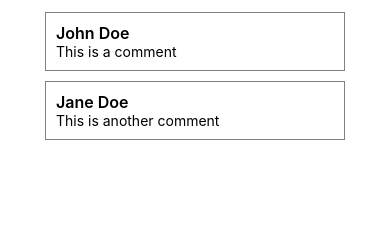
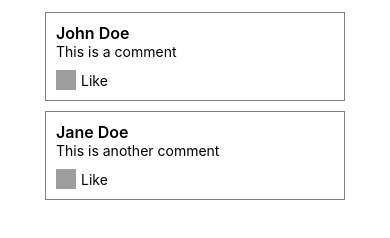
Before and after one commit to jngnandan/commentsApp_ReactNative, a React Native app: screen / in a window 390 px wide. Shown: the part 536-774 px from the top of the page. Built offline with nearby package versions, Linux system fonts and the light colour scheme; grey boxes are pictures that could not be loaded.

Commit message:
like function added

```diff
--- a/App.js
+++ b/App.js
@@ -8,11 +8,13 @@ const comments = [
     id: 1,
     name: 'John Doe',
     comment: 'This is a comment',
+    likes: false,
   },
   {
     id: 2,
     name: 'Jane Doe',
     comment: 'This is another comment',
+    likes: true,
   },
 ]
 
@@ -26,6 +28,7 @@ export default function App() {
     setCommentList([...commentList, { id: commentList.length + 1, name: name, comment: comment }]);
     setComment('');
   }
+
 
 
   return (
@@ -54,6 +57,14 @@ export default function App() {
               <View style={{borderWidth: 1, borderColor: 'gray', width: 300, padding: 10, marginVertical: 5}}>
                 <Text style={{fontWeight: '600', fontSize: 16}}>{item.name}</Text>
                 <Text>{item.comment}</Text>
+
+                {/* Add Like */}
+                <TouchableOpacity onPress={() => {commentList[item.id - 1].likes = !commentList[item.id - 1].likes; setCommentList([...commentList])}} style={{flexDirection: 'row', alignItems: 'center', marginTop: 10}}>
+                  {/* <Image source={{uri: 'https://assets.ccbp.in/frontend/react-js/comments-app/like-img.png'}} style={{height: 20, width: 20}} /> */}
+                  {item.likes ? <Image source={{uri: 'https://assets.ccbp.in/frontend/react-js/comments-app/like-img.png'}} style={{height: 20, width: 20}} /> : <Image source={{uri: 'https://assets.ccbp.in/frontend/react-js/comments-app/liked-img.png'}} style={{height: 20, width: 20}} />}
+                  <Text style={{marginLeft: 5}}>Like</Text>
+                </TouchableOpacity>
+
               </View>
             )}
           />
```
